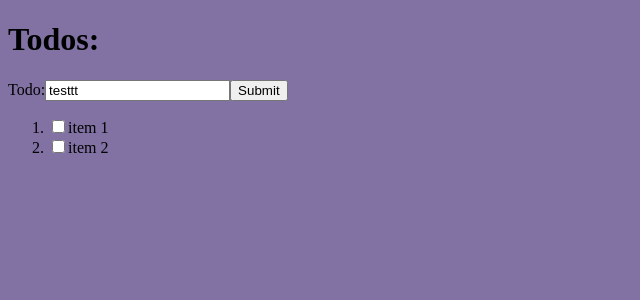
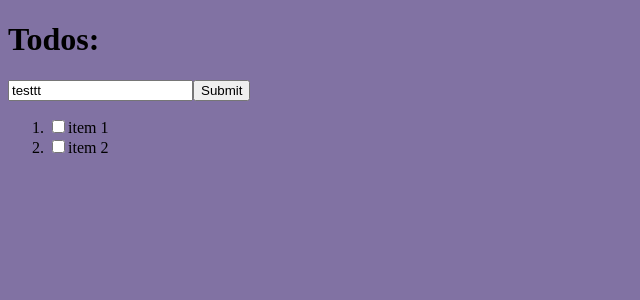
Before and after one commit to Venusta/react-todo, a React app: page / in a window 1280 px wide. Shown: the top 300 px of the page, without its empty margins (0-640 px from the left). Built offline with nearby package versions, Linux system fonts and the light colour scheme.

Commit message:
removed label

```diff
--- a/src/components/InputForm.jsx
+++ b/src/components/InputForm.jsx
@@ -1,5 +1,4 @@
 /* eslint-disable react/destructuring-assignment */
-/* eslint-disable jsx-a11y/label-has-associated-control */
 /* eslint-disable react/prop-types */
 
 import React, { Component } from "react";
@@ -18,15 +17,12 @@ export default class InputForm extends Component {
     const { value } = this.props;
     return (
       <form onSubmit={this.handleSubmit}>
-        <label>
-        Todo:
         <input
           type="text"
           name="name"
           value={value}
           onChange={this.handleChange}
         />
-        </label>
         <button type="submit">Submit</button>
       </form>
     );
```
Lines whose indentation alone changed are shown as unchanged.
